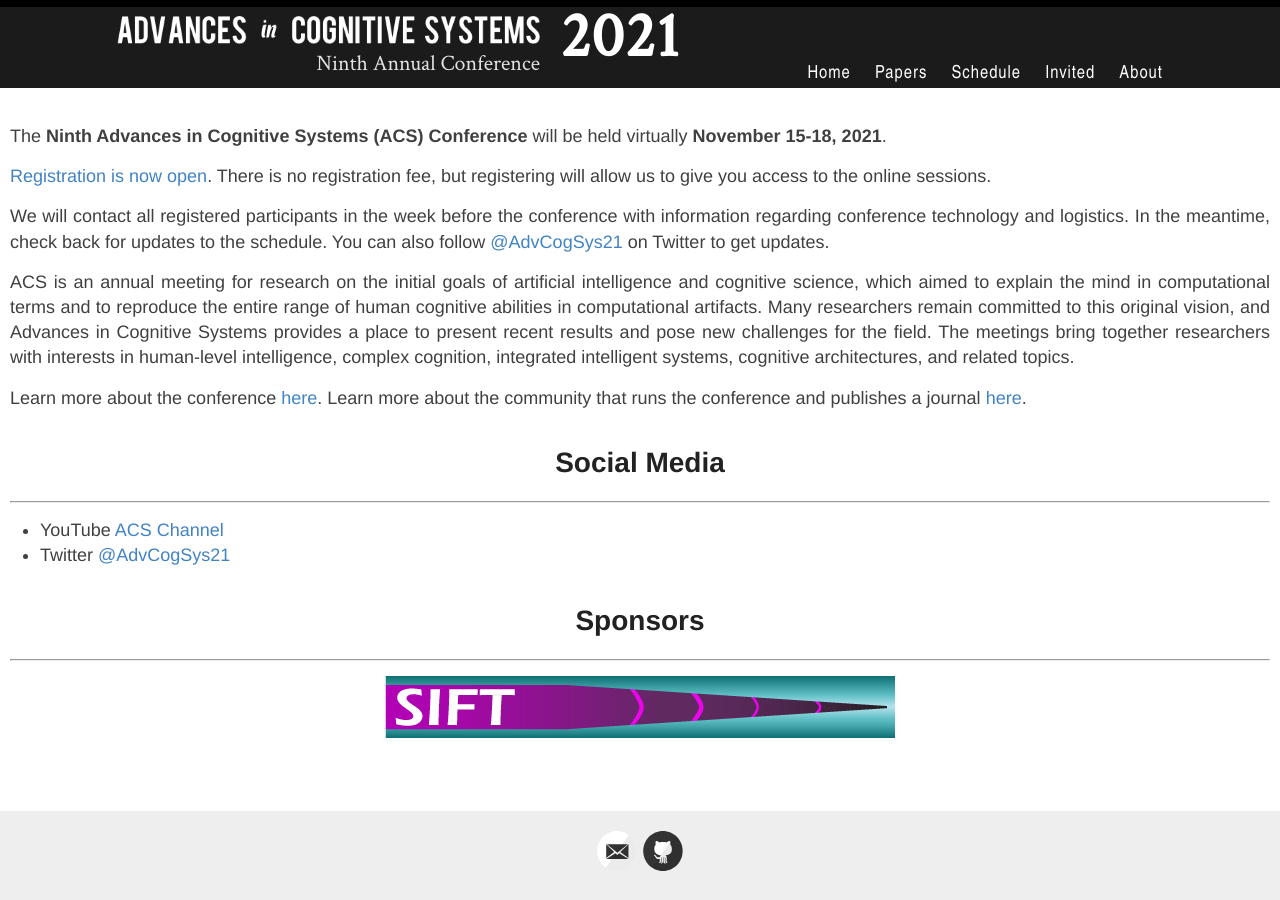
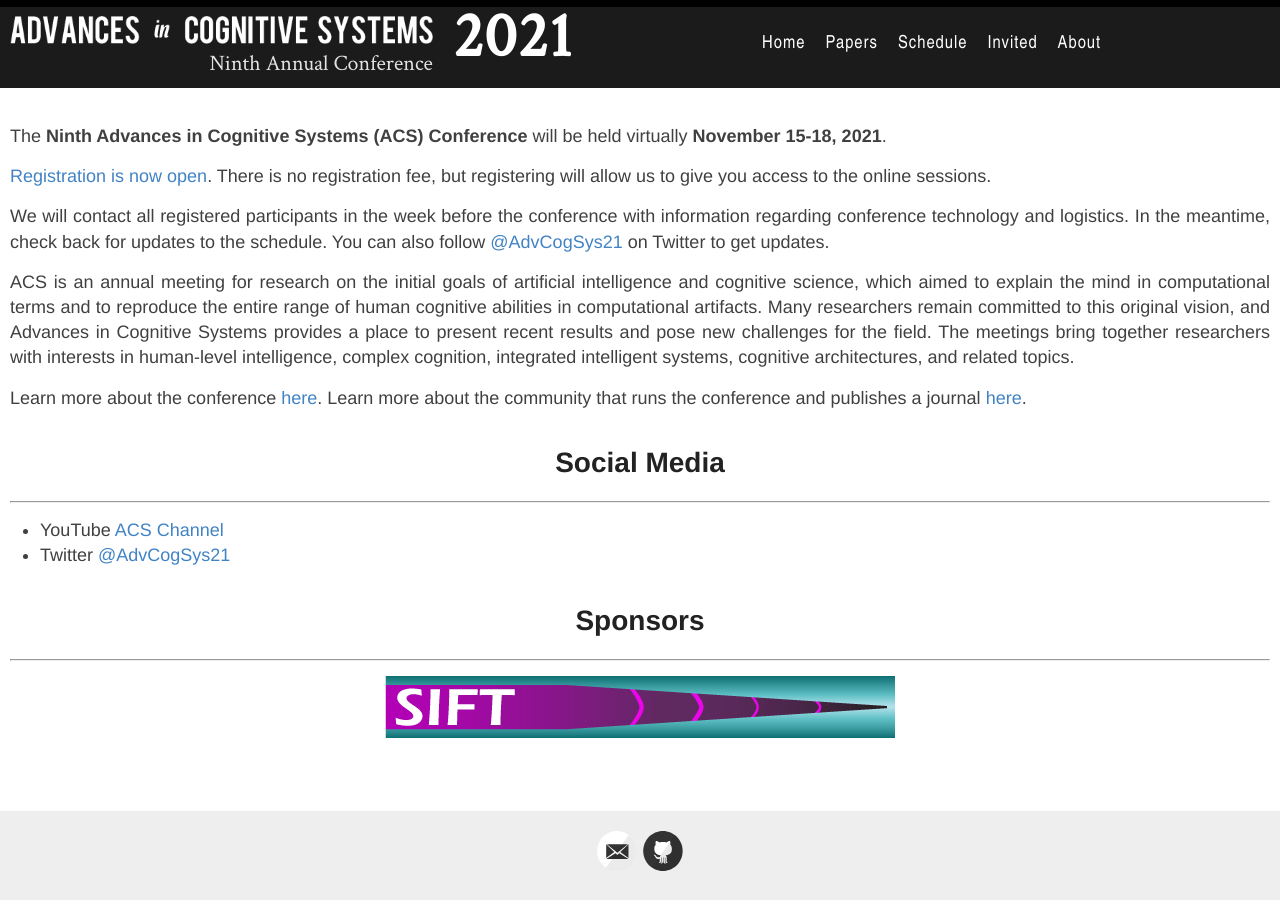
Before and after one commit to AdvancesInCognitiveSystems/acs2021, a Jekyll site: the page built from index.md, in a window 1280 px wide. Built offline with Jekyll 4.4.1, drawn with Linux system fonts in a browser that asks for light colours.

Commit message:
Make the menu bar wrap less awkwardly when window is small.

```diff
--- a/_layouts/default.html
+++ b/_layouts/default.html
@@ -31,6 +31,8 @@
               </div>
             </div>
 
+            <div class="navbox">
+              <div class="spacer"></div>
               <nav>
                 <a href="{{ site.baseurl }}/">Home</a>
                 <a href="{{ site.baseurl }}/papers">Papers</a>
@@ -38,6 +40,8 @@
                 <a href="{{ site.baseurl }}/talks">Invited</a>
                 <a href="{{ site.baseurl }}/about">About</a>
               </nav>
+              <div class="spacer"></div>
+            </div>
           </header>
         </div>
       </div>
--- a/assets/style.scss
+++ b/assets/style.scss
@@ -278,9 +278,10 @@ p > img {
   /* border-bottom: 1px solid $lightGray; */
   display: flex;
   flex-direction: row;
-  align-items: flex-end;
-  justify-content: space-between;
+  justify-content: space-evenly;
+  align-content: space-evenly;
   line-height: 1.5;
+  flex-wrap: wrap;
 
   @include mobile {
     text-align: center;
@@ -289,7 +290,8 @@ p > img {
   .titlebox {
       display: flex;
       flex-direction: row;
-      align-items: flex-start;
+      align-items: center;
+      flex-grow: 0;
 
       .title {
           display: flex;
@@ -376,6 +378,21 @@ p > img {
     }
 }
 
+.break {
+    flex-basis: 100%;
+    height: 0;
+}
+
+.navbox {
+    flex-grow: 1;
+    display: flex;
+    align-items: center;
+}
+
+.spacer {
+    flex-grow: 1;
+}
+
 .site-info {
   float: left;
 
@@ -387,11 +404,14 @@ p > img {
 }
 
 nav {
-  float: right;
-  margin-top: 23px; // @TODO: Vertically middle align
+  /* float: right; */
+  /* margin-top: 23px; // @TODO: Vertically middle align */
   font-family: Arial Narrow, sans-serif;
   /* "Source Sans Pro","Helvetica Neue",Helvetica,Arial,sans-serif; */ /*'Crimson Text', serif;*/
   font-size: 18px;
+  flex-grow: 0;
+  display: flex;
+  justify-content: center;
 
   a {
       margin-left: 20px;
```
Lines whose indentation alone changed are shown as unchanged.
